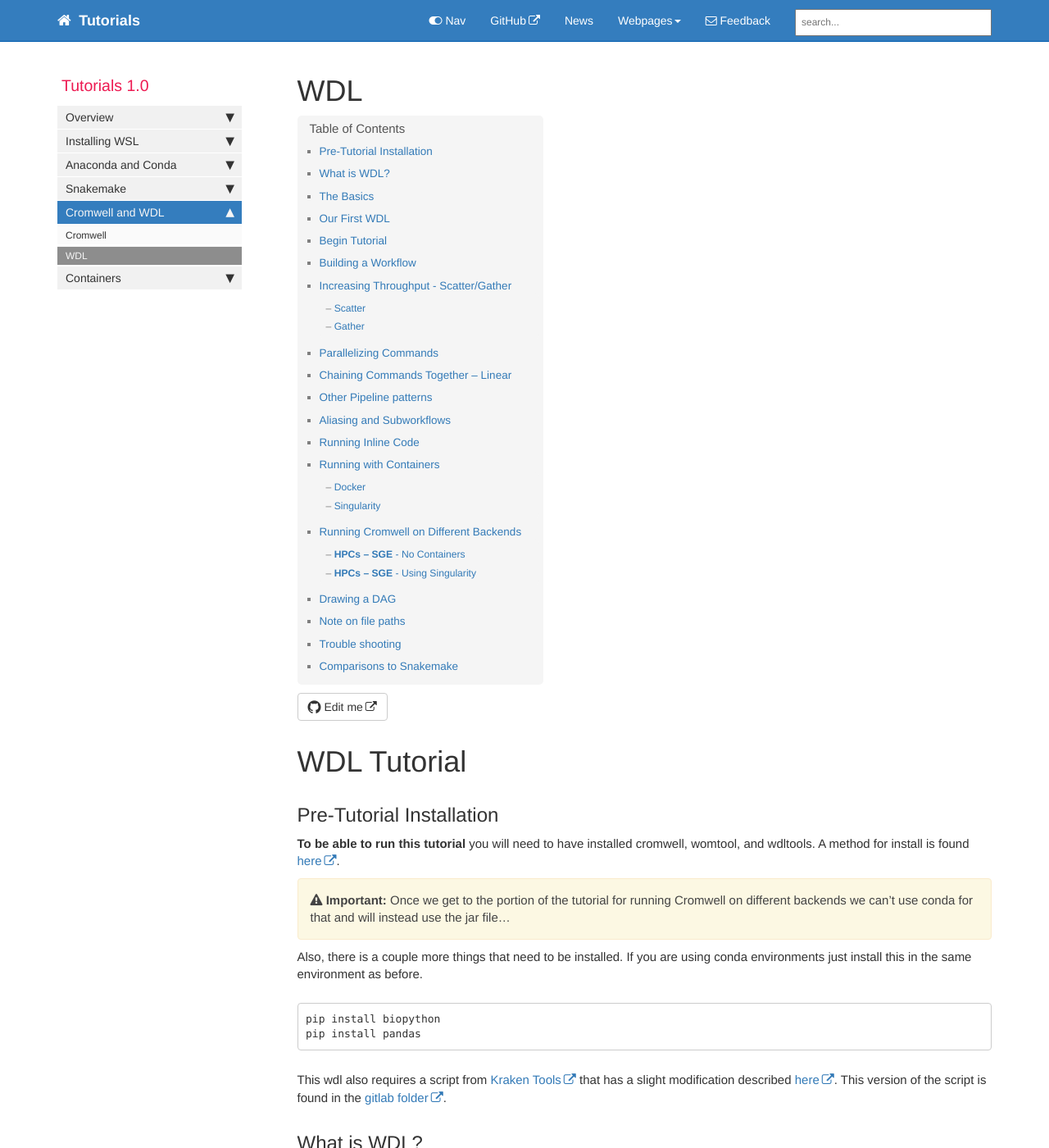
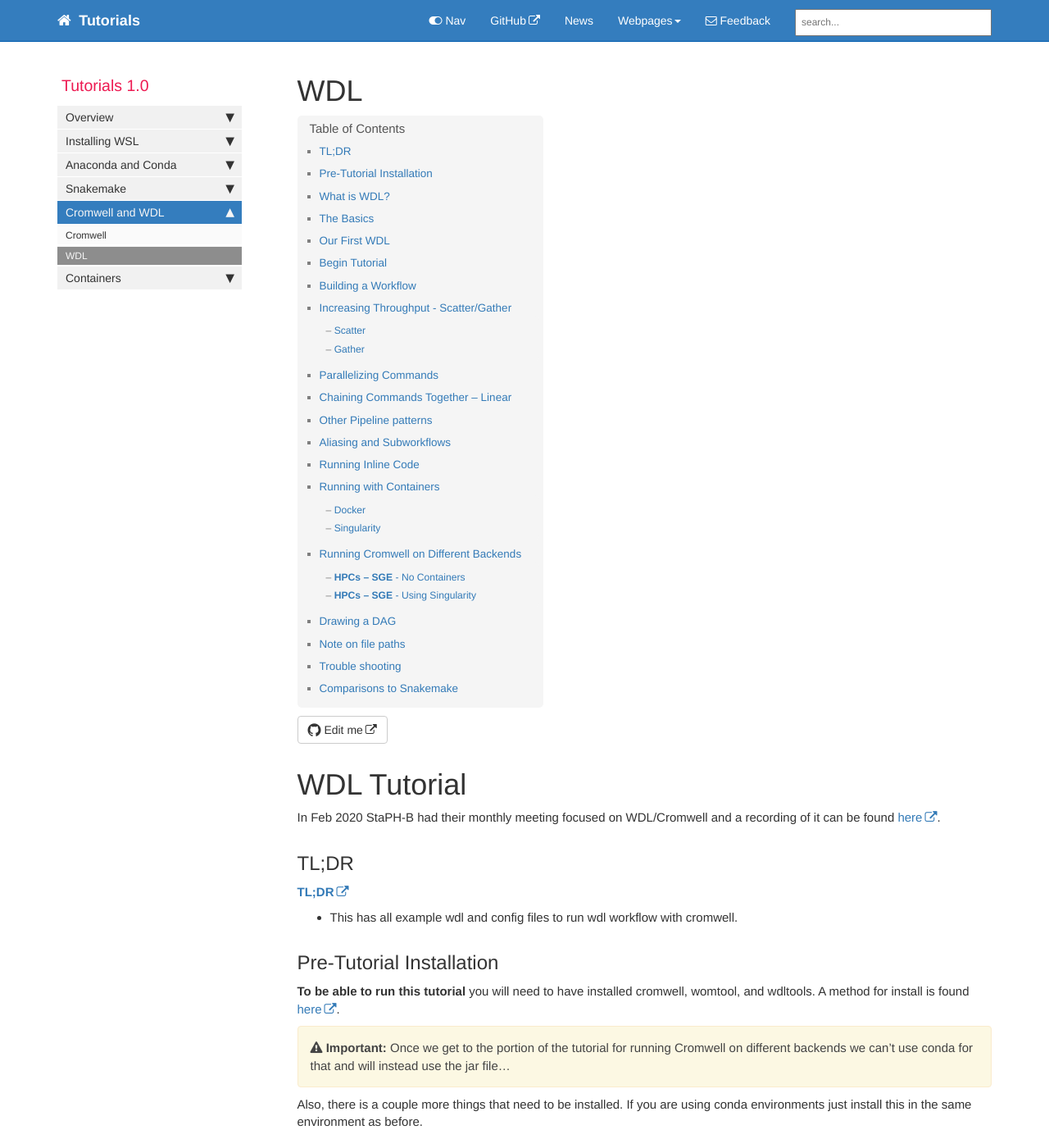
Before and after one commit to jvhagey/Tutorials, a Jekyll site: the page built from pages/mydoc/mydoc_wdl.md, in a window 1280 px wide and 1400 px high. Shown: the whole window at 82% size. Built offline with Jekyll 4.4.1, drawn with Linux system fonts in a browser that asks for light colours; comment, search, counter and statistics services are not loaded.

Commit message:
Update mydoc_wdl.md

```diff
--- a/pages/mydoc/mydoc_wdl.md
+++ b/pages/mydoc/mydoc_wdl.md
@@ -5,6 +5,13 @@ permalink: mydoc_wdl.html
 folder: mydoc
 ---
 # WDL Tutorial
+
+In Feb 2020 StaPH-B had their monthly meeting focused on WDL/Cromwell and a recording of it can be found [here](http://www.staphb.org/resources/staphb-videos/).
+
+## TL;DR
+
+[**TL;DR**](https://github.com/jvhagey/Tutorials/tree/main/wdl_files)
+- This has all example wdl and config files to run wdl workflow with cromwell.
 
 ## Pre-Tutorial Installation
 
```
